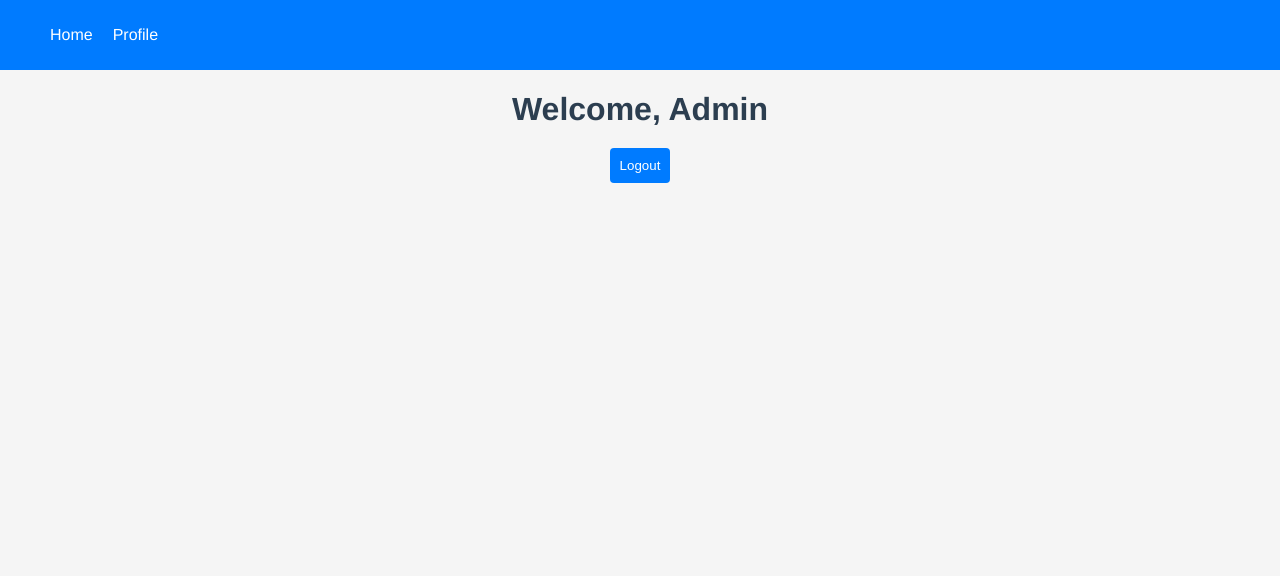
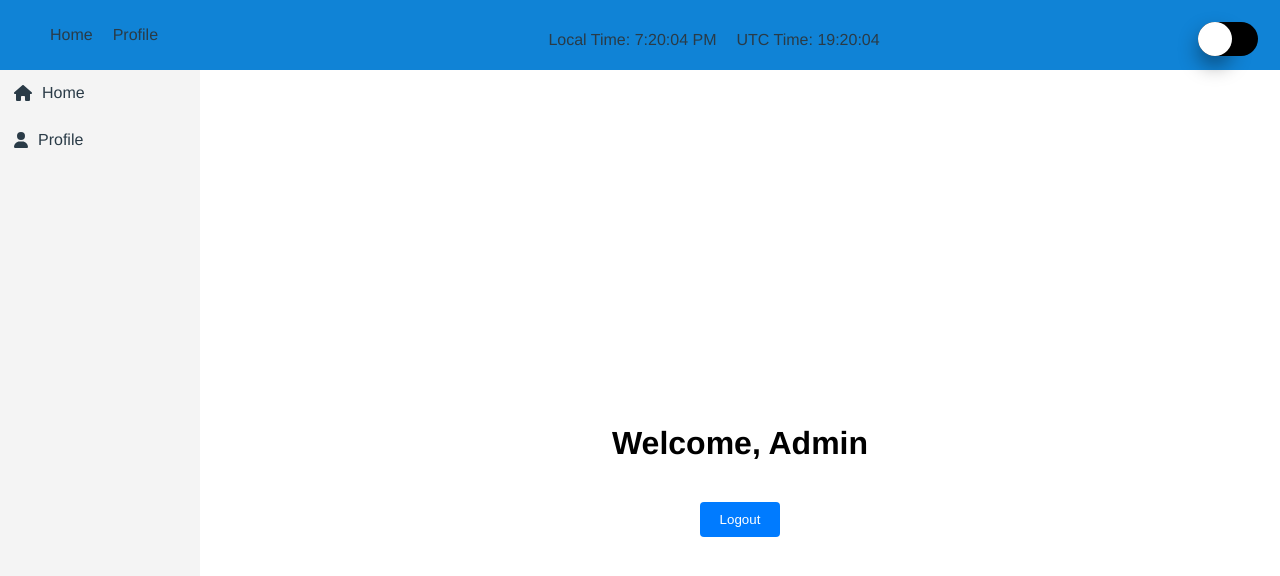
Before and after one commit to chicoluffy/website_4-main, a Vue app in the folder frontend/: page /home in a window 1280 px wide. Shown: the top 576 px of the page. Built offline with nearby package versions, Linux system fonts and the light colour scheme; sample sign-in values are in the browser's storage.

Commit message:
add dark mode toggle feature with event bus and sidebar component

```diff
--- a/frontend/package.json
+++ b/frontend/package.json
@@ -8,8 +8,11 @@
     "lint": "vue-cli-service lint"
   },
   "dependencies": {
+    "@fortawesome/fontawesome-free": "^6.7.1",
     "core-js": "^3.8.3",
     "frontend": "file:",
+    "mitt": "^3.0.1",
+    "router-view": "^1.1.7",
     "vue": "^3.2.13",
     "vue-router": "^4.4.5"
   },
--- a/frontend/src/components/NavBar.vue
+++ b/frontend/src/components/NavBar.vue
@@ -1,23 +1,95 @@
 <template>
-    <nav>
+    <nav :class="{'dark-mode':isDarkMode}">
+      <div class="nav-content">
         <ul>
-            <li><a href="/home">Home</a></li>
-            <li><a href="/Profile">Profile</a></li>
+          <li><a href="/home">Home</a></li>
+          <li><a href="/Profile">Profile</a></li>
         </ul>
+        <div class="time">
+          <p>Local Time: {{ localTime }}</p>
+          <p>UTC Time: {{ utcTime }}</p>
+        </div>
+        <div>
+          <SwitchBtn :isDarkMode="isDarkMode"/>
+        </div>
+    </div>
     </nav>
 </template>
+<script>
+  import SwitchBtn from '@/components/SwitchBtn.vue';
+  export default {
+
+    name: 'NavBar',
+    components: {
+      SwitchBtn
+    },
+    props: {
+      isDarkMode: {
+        type: Boolean,
+        required: true
+      }
+    },
+    data(){
+      return {
+        localTime: '',
+        utcTime: ''
+      };
+    },
+    mounted(){
+      this.updateTime();
+      setInterval(this.updateTime, 1000);
+    },
+    methods: {
+      updateTime(){
+        const now = new Date();
+        this.localTime = now.toLocaleTimeString();
+        this.utcTime = now.toUTCString().split(' ')[4];
+      }
+    }
+  }
+</script>
 <style scoped>
 nav {
-  background-color: #007bff;
+  transition: background-color 0.3s;
   padding: 10px;
+}
+.nav-content {
+  display: flex;
+  justify-content: space-between;
+  align-items: center;
+  width: 100%;
+}
+nav.dark-mode {
+  background-color: #212E36;
+  color: #A0A7AC;
+}
+nav:not(.dark-mode) {
+  background-color: #1083D6;
+  color: #2A3B47;
 }
 ul {
   display: flex;
   list-style: none;
+  justify-content: start;
   gap: 20px;
 }
-li a {
-  color: white;
+nav.dark-mode li a {
+  color: #52A5E0;
   text-decoration: none;
 }
+nav:not(.dark-mode) li a{
+  color: #2A3B47;
+  text-decoration: none;
+}
+.time {
+  margin-top: 10px;
+  display: flex;
+  justify-content: center;
+  align-items: center;
+  gap: 20px; /* Optional: Adds space between the time elements */
+}
+
+.time p {
+  margin: 0;
+}
 </style>
--- /dev/null
+++ b/frontend/src/components/Sidebar.vue
@@ -0,0 +1,80 @@
+<template>
+   <div :class="['sidebar',{'dark-mode':isDarkMode}]">
+    <ul>
+        <li v-for="item in menuItems" :key="item.text">
+            <a :href="item.link">
+                <i :class="['menu-icon', item.icon]"></i>
+                {{ item.text }}
+            </a>
+        </li>
+    </ul>
+   </div>
+</template>
+
+<script>
+    export default{
+        name: 'SidebarComponent',
+        props:{
+            isDarkMode:{
+                type: Boolean,
+                required: true
+            }
+        },
+        data(){
+            return{
+                menuItems:[
+                    {text: 'Home', link: '/home',icon:'fas fa-home'},
+                    {text: 'Profile', link: '/profile',icon:'fas fa-user'},
+                ]
+            };
+        }
+    }
+</script>
+
+<style scoped>
+.sidebar {
+  width: 200px;
+  height: 100vh;
+  transition: background-color 0.3s;
+}
+
+.sidebar.dark-mode {
+  background-color: #212E36;
+  color: white;
+}
+
+.sidebar:not(.dark-mode) {
+  background-color: #f4f4f4;
+  color: black;
+}
+ul {
+  list-style: none; /* Quitar el círculo */
+  padding: 0;
+  margin: 0;
+}
+li {
+    padding: 0.9rem;
+ /* Añadir espacio entre los ítems */
+}
+
+li a {
+  color: inherit;
+  text-decoration: none;
+  display: flex;
+  align-items: center;
+}
+
+.menu-icon {
+  margin-right: 0.6rem; /* Ajustar este valor para separar más los iconos del texto */
+}
+
+.sidebar.dark-mode li a {
+  color: #52A5E0;
+  text-decoration: none;
+}
+
+.sidebar:not(.dark-mode) li a {
+  color: #2A3B47;
+    text-decoration: none;
+}
+</style>
--- /dev/null
+++ b/frontend/src/components/SwitchBtn.vue
@@ -0,0 +1,76 @@
+<template>
+    <label class="switch">
+      <input type="checkbox" @click="toggleDarkMode" :checked="isDarkMode"/>
+      <span class="slider"></span>
+    </label>
+</template>
+
+<script>
+import EventBus from '@/eventBus/eventBus';
+export default{
+    name: 'SwitchBtn',
+    props: {
+        isDarkMode:{
+            type: Boolean,
+            required: true
+        }
+    },
+    methods:{
+        toggleDarkMode(){
+            const newMode = !this.isDarkMode;
+            localStorage.setItem('dark-mode', newMode);
+            EventBus.emit('toggle-dark-mode', newMode);
+        }
+    }
+}
+</script>
+<style scoped>
+     /*comienza el switch para cambiar de color */
+  .switch {
+  font-size: 17px;
+  position: absolute;
+  display: inline-block;
+  width: 3.5em;
+  height: 2em;
+  top : 1.3em;
+  right: 1.3em;
+}
+.switch input {
+  opacity: 0;
+  width: 0;
+  height: 0;
+}
+.slider {
+  position: absolute;
+  cursor: pointer;
+  inset: 0;
+  background: black;
+  border-radius: 50px;
+  transition: all 0.4s cubic-bezier(0.175, 0.885, 0.32, 1.275);
+}
+.slider:before {
+  position: absolute;
+  content: "";
+  display: flex;
+  align-items: center;
+  justify-content: center;
+  height: 2em;
+  width: 2em;
+  inset: 0;
+  background-color: white;
+  border-radius: 50px;
+  box-shadow: 0 10px 20px rgba(0, 0, 0, 0.4);
+  transition: all 0.4s cubic-bezier(0.175, 0.885, 0.32, 1.275);
+}
+.switch input:checked + .slider {
+  background: lime;
+}
+.switch input:focus + .slider {
+  box-shadow: 0 0 1px #0974f1;
+}
+
+.switch input:checked + .slider:before {
+  transform: translateX(1.6em);
+}
+/*termina el switch para cambiar de color */
+</style>
--- /dev/null
+++ b/frontend/src/eventBus/eventBus.js
@@ -0,0 +1,4 @@
+import mitt from "mitt";
+
+const EventBus = mitt();
+export default EventBus;
--- a/frontend/src/main.js
+++ b/frontend/src/main.js
@@ -1,5 +1,7 @@
 import { createApp } from 'vue'
 import App from './App.vue'
 import router from './router'
+import '@fortawesome/fontawesome-free/css/all.css';
+import '@fortawesome/fontawesome-free/js/all.js';
 
 createApp(App).use(router).mount('#app')
--- a/frontend/src/router/index.js
+++ b/frontend/src/router/index.js
@@ -4,7 +4,7 @@ import LoginPage from '@/views/LoginPage.vue';
 
 const routes = [
   { path: '/', name: 'LoginPage', component: LoginPage },
-  { path: '/home', name: 'HomePage', component: HomePage },
+  { path: '/home', name: 'HomePage', component: HomePage,meta:{requiresAuth:true} },
 ];
 
 const router = createRouter({
--- a/frontend/src/views/HomePage.vue
+++ b/frontend/src/views/HomePage.vue
@@ -1,23 +1,38 @@
 <template>
-    <div>
-        <NavBar/>
-        <h1>Welcome, {{ userName }}</h1>
-        <button @click="logout">Logout</button>
+    <div :class= "['home-page',{'dark-mode':isDarkMode}]">
+        <NavBar :isDarkMode="isDarkMode"/>
+        <div class="main-content">
+          <SidebarComponent :isDarkMode="isDarkMode" />
+          <div class="content">
+            <h1>Welcome, {{ userName }}</h1>
+            <button @click="logout">Logout</button>
+          </div>
+        </div>
     </div>
 </template>
 
 <script>
 import NavBar from '../components/NavBar.vue';
+import EventBus from '@/eventBus/eventBus';
+
+import SidebarComponent from '@/components/Sidebar.vue';
 
 export default {
   name: 'HomePage',
   components: {
     NavBar,
+    SidebarComponent,
   },
   data() {
     return {
       userName: 'Admin',
+      isDarkMode: localStorage.getItem('dark-mode') === 'true' || (window.matchMedia('(prefers-color-scheme: dark)').matches),
     };
+  },
+  mounted() {
+    EventBus.on('toggle-dark-mode', (isDarkMode) => {
+      this.isDarkMode = isDarkMode;
+    });
   },
   methods: {
     logout() {
@@ -27,3 +42,40 @@ export default {
   },
 };
 </script>
+<style scoped>
+  .home-page {
+    display: flex;
+    flex-direction: column;
+    transition: background-color 0.3s;
+    height: 100vh;
+}
+.home-page.dark-mode {
+  background-color: #192229;
+  color: #a0a7ac;
+}
+
+.home-page:not(.dark-mode) {
+  background-color: white;
+  color: black;
+}
+.main-content {
+  display: flex;
+  flex: 1;
+}
+.sidebar {
+  width: 200px;
+  transition: background-color 0.3s;
+}
+.content {
+  flex: 1;
+  display: flex;
+  flex-direction: column;
+  justify-content: center;
+  align-items: center;
+}
+button {
+  margin-top: 20px;
+  padding: 10px 20px;
+  cursor: pointer;
+}
+</style>
--- a/frontend/src/views/LoginPage.vue
+++ b/frontend/src/views/LoginPage.vue
@@ -1,15 +1,52 @@
 
 <template>
-    <LoginForm/>
+  <div :class="['login-page',{'dark-mode': isDarkMode}]">
+    <SwitchBtn  :isDarkMode="isDarkMode"/>
+    <LoginForm :isDarkMode="isDarkMode"/>
+  </div>
 </template>
 
 <script>
 import LoginForm from '@/components/LoginForm.vue';
+import SwitchBtn from '@/components/SwitchBtn.vue';
+import EventBus from '@/eventBus/eventBus';
 
 export default {
   name: 'LoginPage',
   components: {
     LoginForm,
+    SwitchBtn,
+  },
+  data (){
+    return {
+      isDarkMode: localStorage.getItem('dark-mode') === 'true' || (window.matchMedia('(prefers-color-scheme: dark)').matches)
+    };
+  },
+  mounted(){
+    EventBus.on('toggle-dark-mode', (isDarkMode) => {
+      this.isDarkMode = isDarkMode;
+    });
   },
 };
 </script>
+
+<style scoped>
+  .login-page {
+    display: flex;
+    flex-direction: column;
+    justify-content: center;
+    align-items: center;
+    height: 100vh;
+    transition: background-color 0.3s;
+    position: relative;
+  }
+  .login-page.dark-mode {
+    background-color: #192229;
+    color: #52A5E0;
+  }
+  .login-page:not(.dark-mode){
+    background-color: #FBFBFE;
+    color: #2A3B47;
+  }
+
+</style>
```
Also changed, not shown: 1 other file (tests, documents, lock files or other folders).
